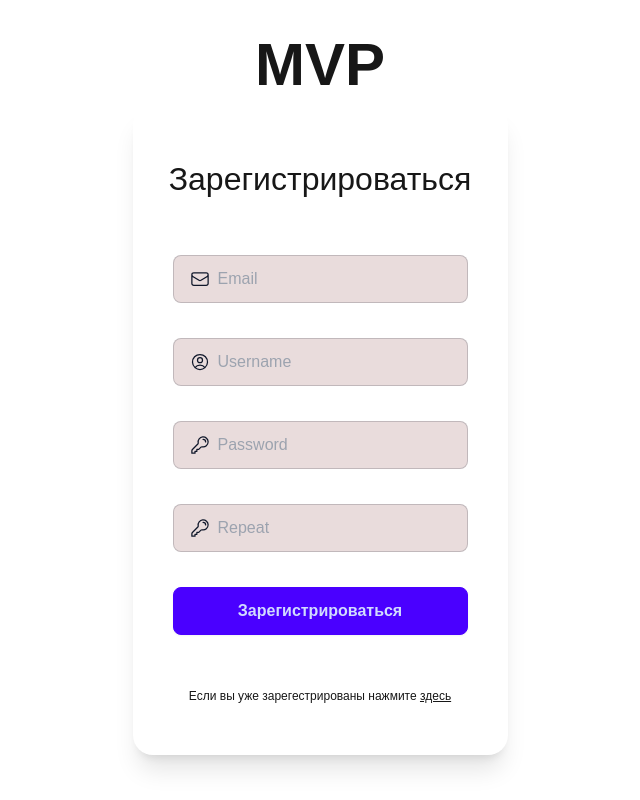
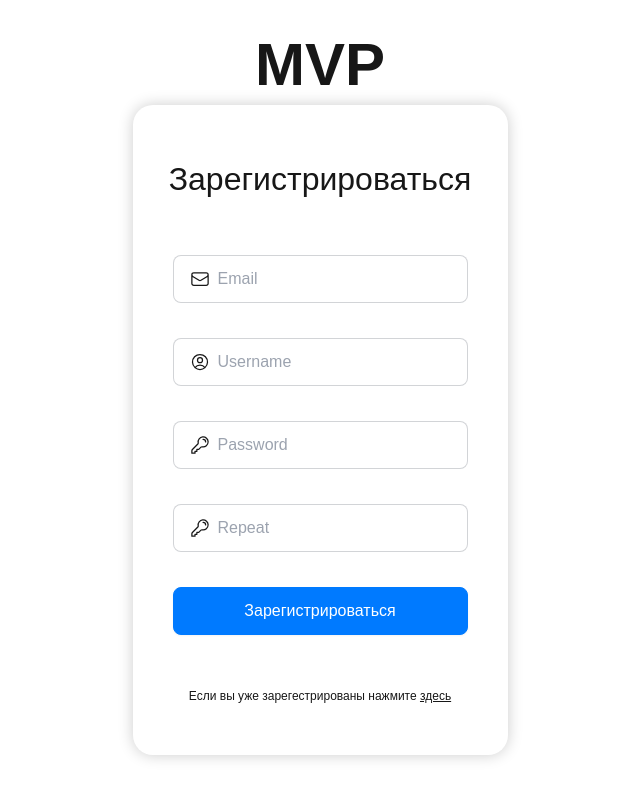
Before and after one commit to Eann1S/crm_hackaton, a Next.js app: page /auth/register in a window 1280 px wide. Shown: the whole page, without its empty margins (320-960 px from the left). Built offline with nearby package versions, Linux system fonts and the light colour scheme.

Commit message:
refactor: change colors

```diff
--- a/package.json
+++ b/package.json
@@ -10,7 +10,9 @@
   },
   "dependencies": {
     "@heroicons/react": "^2.1.5",
+    "axios": "^1.7.7",
     "next": "14.2.15",
+    "next-auth": "^4.24.8",
     "react": "^18",
     "react-dom": "^18",
     "react-hook-form": "^7.53.1",
--- a/src/app/auth/layout.tsx
+++ b/src/app/auth/layout.tsx
@@ -6,11 +6,11 @@ export default function AuthLayout({
   return (
     <main className="w-screen h-screen flex flex-col justify-center py-20">
       <div className="flex flex-none justify-center">
-        <h1 className="text-6xl">
-          <b>MVP</b>
+        <h1 className="text-6xl font-bold">
+          MVP
         </h1>
       </div>
-      <div className="flex flex-auto justify-center p-[10px]">
+      <div className="flex flex-auto justify-center items-center p-[10px]">
         {children}
       </div>
     </main>
--- a/src/app/layout.tsx
+++ b/src/app/layout.tsx
@@ -14,7 +14,7 @@ const geistMono = localFont({
 });
 
 export const metadata: Metadata = {
-  title: "CRM",
+  title: "MVP",
   description: "",
 };
 
--- a/src/components/auth/Modal.tsx
+++ b/src/components/auth/Modal.tsx
@@ -18,28 +18,28 @@ export default function Modal({
   children: React.ReactNode;
 }) {
   return (
-    <div className="flex flex-col justify-between w-[375px] h-[650px] px-[40px] py-[50px] rounded-[20px] bg-white shadow-xl">
+    <div className="flex flex-col justify-between w-[375px] h-[650px] px-[40px] py-[50px] rounded-[20px] shadow">
       <div className="flex flex-row justify-center text-center">
         <h1 className="text-[32px]">{title}</h1>
       </div>
       <div className="flex flex-col justify-center gap-[35px]">
         <Input inputType="text" placeholder="Email">
-          <EnvelopeIcon className="size-5 text-slate-900" />
+          <EnvelopeIcon className="size-5" />
         </Input>
         {username && (
           <Input inputType="text" placeholder="Username">
-            <UserCircleIcon className="size-5 text-slate-900" />
+            <UserCircleIcon className="size-5" />
           </Input>
         )}
         <Input inputType="password" placeholder="Password">
-          <KeyIcon className="size-5 text-slate-900" />
+          <KeyIcon className="size-5" />
         </Input>
         {repeat && (
           <Input inputType="password" placeholder="Repeat">
-            <KeyIcon className="size-5 text-slate-900" />
+            <KeyIcon className="size-5" />
           </Input>
         )}
-        <button className="btn btn-primary text-base">{buttonText}</button>
+        <button className="btn btn-primary text-base font-medium">{buttonText}</button>
       </div>
       <div className="flex flex-row justify-center">
         <p className="text-[12px]">{children}</p>
@@ -58,7 +58,7 @@ function Input({
   placeholder: string;
 }) {
   return (
-    <label className="input input-bordered flex items-center gap-2 bg-[#E9DCDC]">
+    <label className="input input-bordered flex items-center gap-2">
       {children}
       <input type={inputType} className="grow" placeholder={placeholder} />
     </label>
--- a/tailwind.config.ts
+++ b/tailwind.config.ts
@@ -13,7 +13,21 @@ const config: Config = {
         background: "var(--background)",
         foreground: "var(--foreground)",
       },
+      boxShadow: {
+        'DEFAULT': '0px 0px 15px 0px rgba(0, 0, 0, 0.2)',
+      }
     },
+  },
+  daisyui: {
+    themes: [
+      {
+        light: {
+          ...require("daisyui/src/theming/themes")["light"],
+          "primary": "007AFF",
+          "primary-content": "#ffffff",
+        },
+      },
+    ],
   },
   plugins: [require("@tailwindcss/typography"), require("daisyui")],
 };
```
Also changed, not shown: 1 other file (tests, documents, lock files or other folders).
